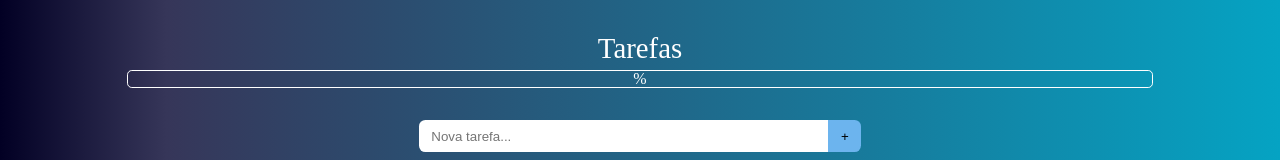
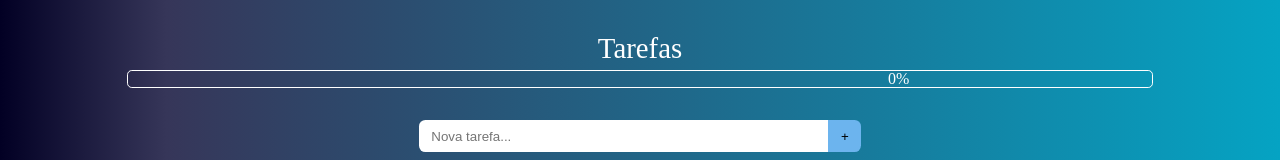
Before and after one commit to ezioborges/to-do-list-vue, a Vue app: page / in a window 1280 px wide. Shown: the part 283-443 px from the top of the page. Built offline with nearby package versions, Linux system fonts and the light colour scheme.

Commit message:
save progress finished

```diff
--- a/src/App.vue
+++ b/src/App.vue
@@ -19,7 +19,7 @@ import Tasks from './components/Tasks.vue';
     data() {
       return {
         tasks: 'Tarefas',
-        tasksProgress: 100,
+        tasksProgress: 0,
         newTask: '',
         tasksArray: []
       }
@@ -46,9 +46,11 @@ import Tasks from './components/Tasks.vue';
 
       progressBar() {
         // primeiro vou ter que achar a quantidade de tasks que estão com resolved === true (guardar numa variável)
-        // pegar a quantidade total de elementos no array
+        const taskDone = this.tasksArray.filter((e) => e.resolved === true);
+        const calcTaskDone = (taskDone.length / this.tasksArray.length) * 100;
+        console.log("🚀 ~ progressBar ~ taskDone:", calcTaskDone)
 
-        // finalizar com o calculo de porcentagem (final - inicial * 100)
+        return calcTaskDone
       }
     }
   }
--- a/src/components/TaskFinishedBar.vue
+++ b/src/components/TaskFinishedBar.vue
@@ -1,7 +1,11 @@
 <template>
     <div class="tasks-content">
         <h1 class="tasks-title">{{tasks}}</h1>
-        <div class="tasks-bar">{{ progressBar() }}%</div>
+        <div class="tasks-bar">
+            <div class="task-bg" :style="{width: progressBar() + '%'}">
+                <p class="barPercent">{{ progressBar() ? progressBar() : 0}}%</p>
+            </div>
+        </div>
     </div>
 </template>
 
--- a/src/style/task-finished-bar.css
+++ b/src/style/task-finished-bar.css
@@ -13,8 +13,15 @@
 .tasks-bar {
     border: 1px solid #fff;
     border-radius: .3rem;
-    display: flex;
-    justify-content: center;
     margin-top: .5rem;
     width: 80%;
 }
+
+.task-bg {
+    background-color: #17B169;
+    width: 0;
+}
+
+.barPercent {
+    transform: translateX(47.5rem);
+}
```
